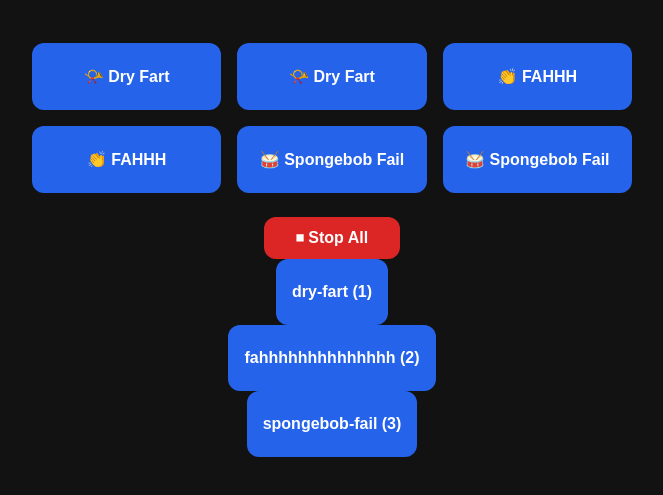
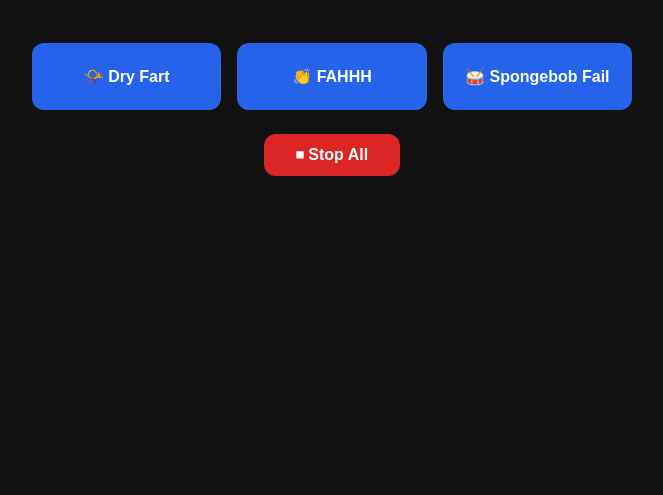
Before and after one commit to nxzyt/soundboard, a plain HTML site: page index.html in a window 1280 px wide. Shown: the part 107-602 px from the top of the page, without its empty margins (308-971 px from the left). Drawn offline with Linux system fonts and the light colour scheme.

Commit message:
Update index.html

```diff
--- a/index.html
+++ b/index.html
@@ -61,11 +61,9 @@
   <!-- Soundboard Buttons -->
   <div class="grid">
     <button onclick="playSound('dry-fart')">📯 Dry Fart</button>
-     <button data-key="q" onclick="playSound('1')">📯 Dry Fart</button>
     <button onclick="playSound('fahhhhhhhhhhhhhh')">👏 FAHHH</button>
-     <button data-key="w" onclick="playSound('2')">👏 FAHHH</button>
     <button onclick="playSound('spongebob-fail')">🥁 Spongebob Fail</button>
-     <button data-key="e" onclick="playSound('3')">🥁 Spongebob Fail</button>
+
 
       <script src="script.js"></script>
 
@@ -90,11 +88,3 @@
       });
     }
   </script>
-<body>
-
-  <button data-key="q" onclick="playSound('1')">dry-fart (1)</button>
-  <button data-key="w" onclick="playSound('2')">fahhhhhhhhhhhhhh (2)</button>
-  <button data-key="e" onclick="playSound('3')">spongebob-fail (3)</button>
-
-  <script src="script.js"></script>
-</body>
```
